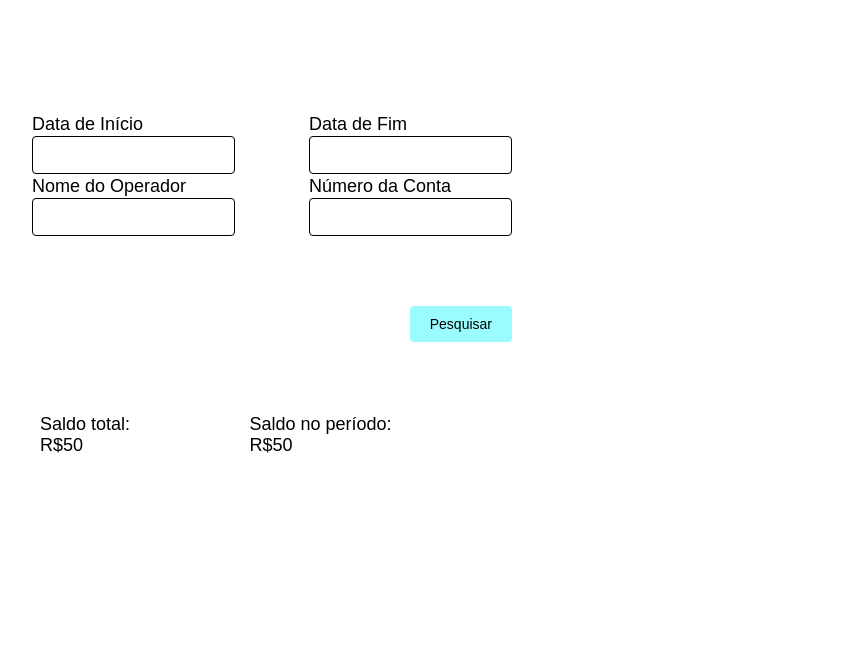
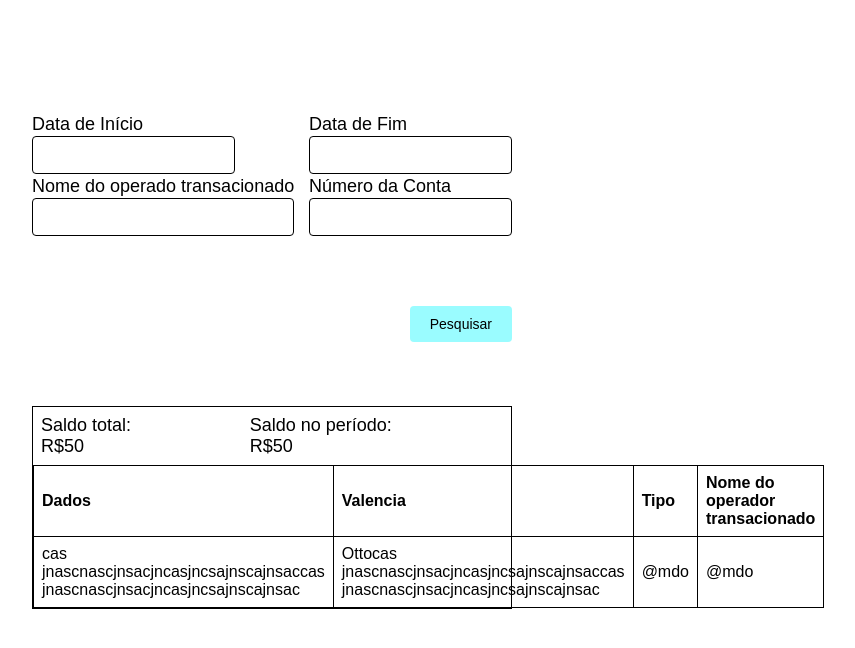
Before and after one commit to JeanFurman/frontendReact, a React (Create React App) app: page / in a window 1280 px wide. Shown: the top 648 px of the page, without its empty margins (368-1223 px from the left). Built offline with nearby package versions, Linux system fonts and the light colour scheme.

Commit message:
Adicionando tabela no App principal

```diff
--- a/src/App.js
+++ b/src/App.js
@@ -1,6 +1,7 @@
 import './App.css';
 import Filtro from './components/Filtro'
 import Saldo from './components/Saldo'
+import Tabela from './components/Tabela';
 
 function App() {
   return (
@@ -9,17 +10,14 @@ function App() {
         <div className='divForm'>
           <Filtro name="DataI" text="Data de Início" type="text"/>
           <Filtro name="DataF" text="Data de Fim" type="text"/>
-          <Filtro name="NomeOperador" text="Nome do Operador" type="text"/>
+          <Filtro name="NomeOperador" text="Nome do operado transacionado" type="text"/>
           <Filtro name="NumeroConta" text="Número da Conta" type="number"/>
         </div>
         <button className='btnPesquisa'>Pesquisar</button>
       </form>
       <div className='divApp'>
-        <Saldo />
-        <div>
-
+          <Tabela/>
         </div>
-      </div>
     </div>
   );
 }
```
